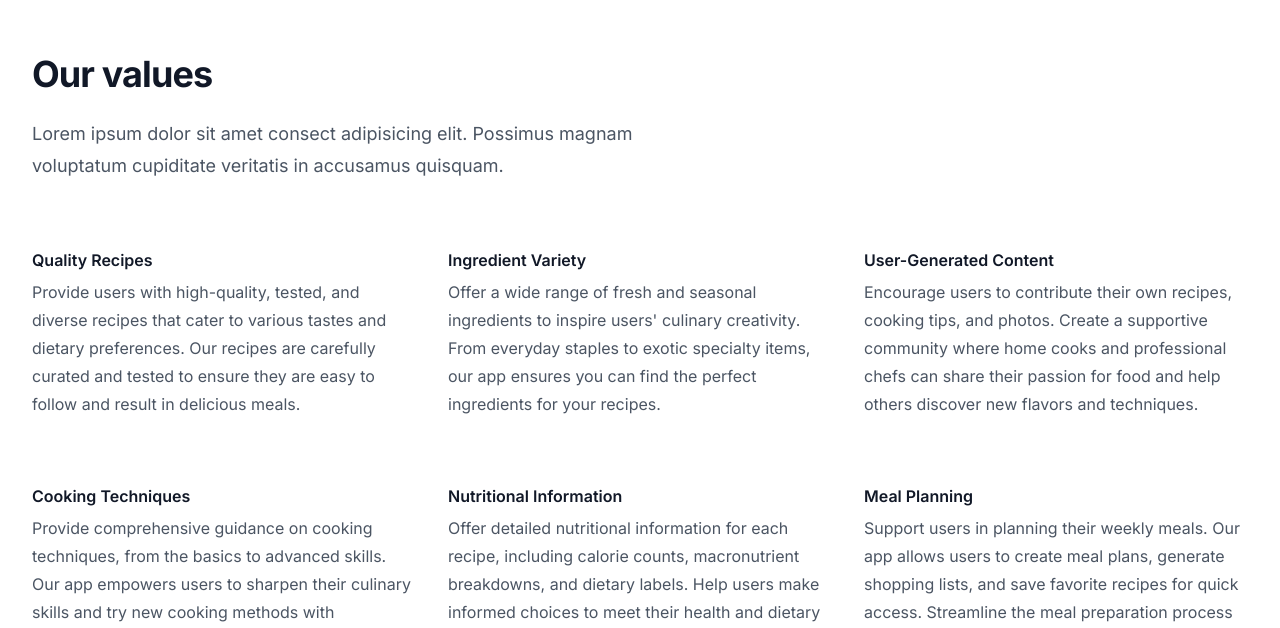
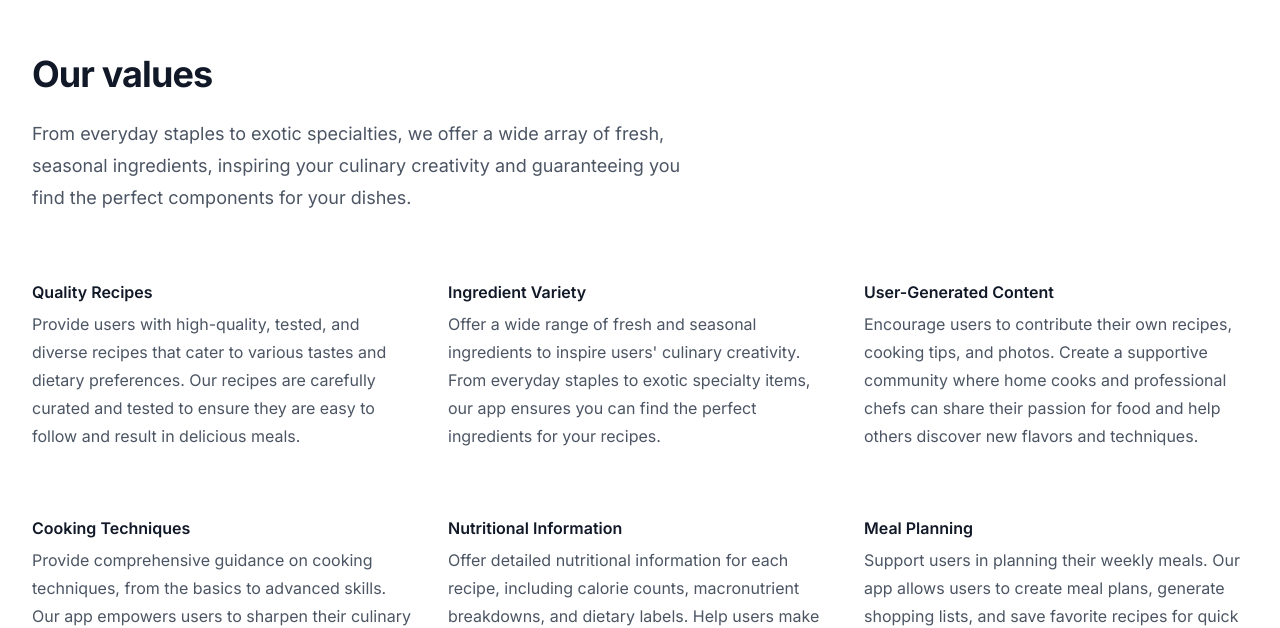
Before and after one commit to jasonavecilla/Plate-palette, a Next.js app in the folder recipe/: page /about in a window 1280 px wide. Shown: the part 1157-1785 px from the top of the page. Built offline with nearby package versions, Linux system fonts and the light colour scheme.

Commit message:
added definition of our values in about page

```diff
--- a/recipe/src/app/about/page.js
+++ b/recipe/src/app/about/page.js
@@ -1,5 +1,4 @@
 "use client";
-
 
 const values = [
   {
@@ -34,11 +33,9 @@ const values = [
   },
 ];
 
-
 export default function About() {
-
   return (
-    <section className="bg-white">
+    <section className="bg-white mb-20">
       <main className="isolate">
         {/* Hero section */}
         <div className="relative isolate -z-10">
@@ -120,8 +117,9 @@ export default function About() {
               Our values
             </h2>
             <p className="mt-6 text-lg leading-8 text-gray-600">
-              Lorem ipsum dolor sit amet consect adipisicing elit. Possimus
-              magnam voluptatum cupiditate veritatis in accusamus quisquam.
+              From everyday staples to exotic specialties, we offer a wide array
+              of fresh, seasonal ingredients, inspiring your culinary creativity
+              and guaranteeing you find the perfect components for your dishes.
             </p>
           </div>
           <dl className="mx-auto mt-16 grid max-w-2xl grid-cols-1 gap-x-8 gap-y-16 text-base leading-7 sm:grid-cols-2 lg:mx-0 lg:max-w-none lg:grid-cols-3">
@@ -133,8 +131,6 @@ export default function About() {
             ))}
           </dl>
         </div>
-
-
       </main>
     </section>
   );
--- a/recipe/src/app/components/Navbar.js
+++ b/recipe/src/app/components/Navbar.js
@@ -17,7 +17,7 @@ export default function NavBar() {
       <div className="justify-between px-4 mx-auto  md:items-center md:flex md:px-8 pb-9 pt-5 ">
         <div>
           <div className="flex items-center justify-between">
-            <a href="#">
+            <a href="/">
               <div className="flex flex-wrap drop-shadow-xl  ">
                 <Image src={logo} alt="Logo" />
               </div>
@@ -44,19 +44,19 @@ export default function NavBar() {
           >
             <ul className="items-center justify-center space-y-8 md:flex md:space-x-6 md:space-y-0">
               <li className="text-Brown hover:text-black font-quicksand text-base">
-                <a href="#">HOME</a>
+                <a href="/">HOME</a>
               </li>
               <li className="text-Brown hover:text-black font-quicksand text-base">
-                <a href="#">RECIPE</a>
+                <a href="/recipe">RECIPE</a>
               </li>
               <li className="text-Brown hover:text-black font-quicksand text-base">
-                <a href="j#">ABOUT US</a>
+                <a href="/about">ABOUT US</a>
               </li>
               <li className="text-Brown hover:text-black font-quicksand text-base">
-                <a href="#">CONTACT US</a>
+                <a href="/contact">CONTACT US</a>
               </li>
               <li className="text-Brown hover:text-black font-quicksand text-base">
-                <a href="#">BLOG</a>
+                <a href="/blog">BLOG</a>
               </li>
             </ul>
           </div>
--- a/recipe/src/app/layout.js
+++ b/recipe/src/app/layout.js
@@ -6,7 +6,7 @@ import { Inter } from "next/font/google";
 const inter = Inter({ subsets: ["latin"] });
 
 export const metadata = {
-  title: "Recipe App",
+  title: "Plate Palette",
   description: "Generated by create next app",
 };
 
--- a/recipe/src/app/page.js
+++ b/recipe/src/app/page.js
@@ -11,7 +11,6 @@ import FAQAccordian from "./components/FAQAccordian";
 import Newsletter from "./components/Newsletter";
 import RecipeGrid from "./components/RecipeGrid";
 
-
 export default function Home() {
   useEffect(() => {
     import("preline");
@@ -19,15 +18,12 @@ export default function Home() {
 
   return (
     <>
-      <Navbar />
       <SlideShow />
       <SearchFilter />
       <RecipeGrid />
       <Blog />
       <Newsletter />
       <FAQAccordian />
-      <Footer />
-
     </>
   );
 }
```
